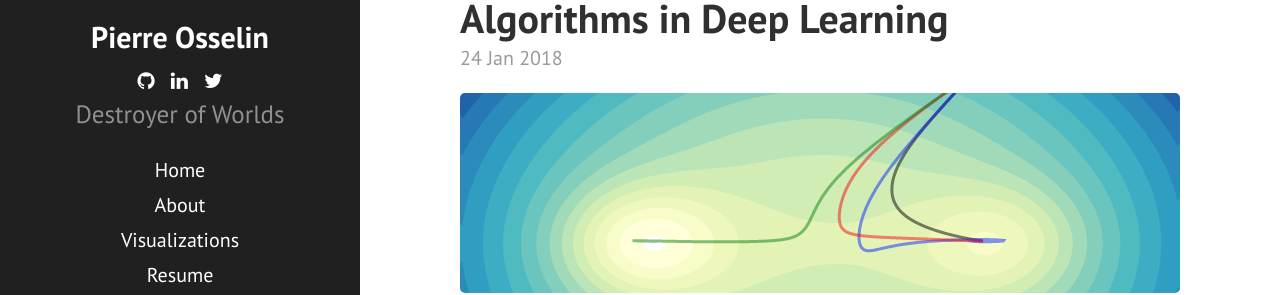
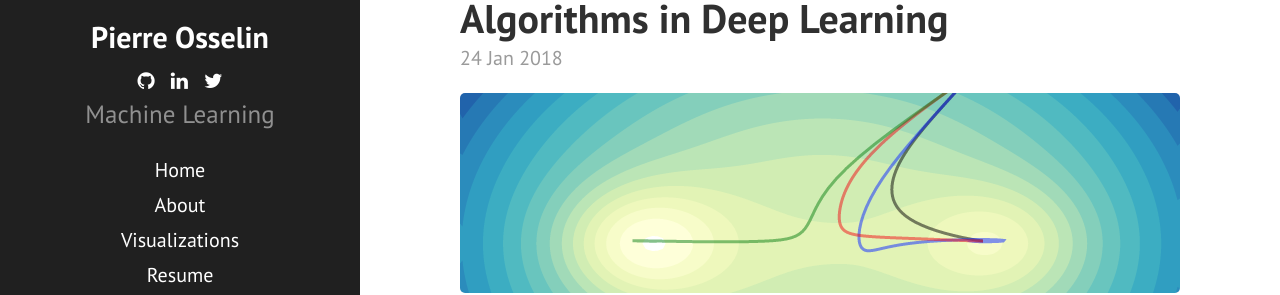
Before and after one commit to pierreosselin/pierreosselin.github.io, a Jekyll site: the page built from index.html, in a window 1280 px wide. Shown: the part 567-862 px from the top of the page. Built offline with Jekyll 4.4.1, drawn with Linux system fonts in a browser that asks for light colours; nearby versions of some CDN libraries; the list of posts is cut into pages by our own code.

Commit message:
Update _config.yml

```diff
--- a/_config.yml
+++ b/_config.yml
@@ -7,8 +7,8 @@
 
 # Setup
 title:            Pierre Osselin
-tagline:          Machine Learning
-description:      Destroyer of Worlds
+tagline:          King in the North
+description:      Machine Learning
 url:              https://pierreosselin.github.io
 baseurl:
 paginate:         5
```
